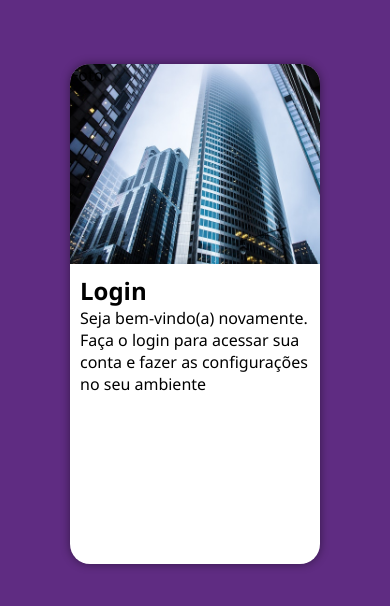
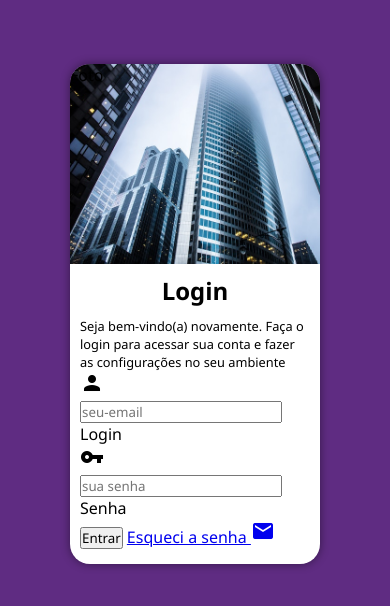
Before and after one commit to Rodrigo-dev261/projeto-login, a plain HTML site: page index.html in a window 390 px wide. Shown: the part 108-714 px from the top of the page. Drawn offline with Linux system fonts and the light colour scheme.

Commit message:
media query login area

```diff
--- a/estilos/midia-query.css
+++ b/estilos/midia-query.css
@@ -43,8 +43,20 @@ Telas Granders: acima de 1200px
     }
 
     section#login > div#imagem {
-        float: left;
+        float: right;
         width: 50%;
         height: 100%;
     }
+    section#login > div#formulario {
+        float: left;
+        width: 50%;
+    }
+
+    div#formulario h1 {
+        font-size: 2em;
+    }
+
+    div#formulario > p {
+        font-size: 1.2em;
+    }
 }
--- a/estilos/style.css
+++ b/estilos/style.css
@@ -54,3 +54,12 @@ section#login > div#formulario {
     display: block;
     padding: 10px;
 }
+
+div#formulario > h1 {
+    text-align: center;
+    margin-bottom: 10px;
+}
+
+div#formulario > p {
+    font-size: 0.8em;
+}
--- a/index.html
+++ b/index.html
@@ -5,6 +5,7 @@
     <meta http-equiv="X-UA-Compatible" content="IE=edge">
     <meta name="viewport" content="width=device-width, initial-scale=1.0">
     <title>Login</title>
+    <link href="https://fonts.googleapis.com/icon?family=Material+Icons" rel="stylesheet">
     <link rel="stylesheet" href="estilos/style.css">
     <link rel="stylesheet" href="estilos/midia-query.css">
 </head>
@@ -17,7 +18,23 @@
             <div id="formulario">
                 <h1>Login</h1>
                 <p>Seja bem-vindo(a) novamente. Faça o login para acessar sua conta e fazer as configurações no seu ambiente</p>
-                <form action="login.php" method="post"></form>
+                <form action="login.php" method="post">
+                    <div class="campo">
+                        <i class="material-icons">person</i>
+                        <input type="email" name="login" id="ilogin" placeholder="seu-email" autocomplete="email" required maxlength="30">
+                        <label for="ilogin">Login</label>
+                    </div>
+                    <div class="campo">
+                        <i class=" material-icons">vpn_key</i>
+                        <input type="password" name="senha" id="isenha" placeholder="sua senha" autocomplete="current-password" required minlength="8" maxlength="20">
+                        <label for="ilogin">Senha</label>
+                    </div>
+                    <input type="submit" value="Entrar">
+                    <a href="esqueci.html">
+                        Esqueci a senha <i class="material-icons">mail</i>
+                    </a>
+                </form>
+
             </div>
         </section>
     </main>
```
